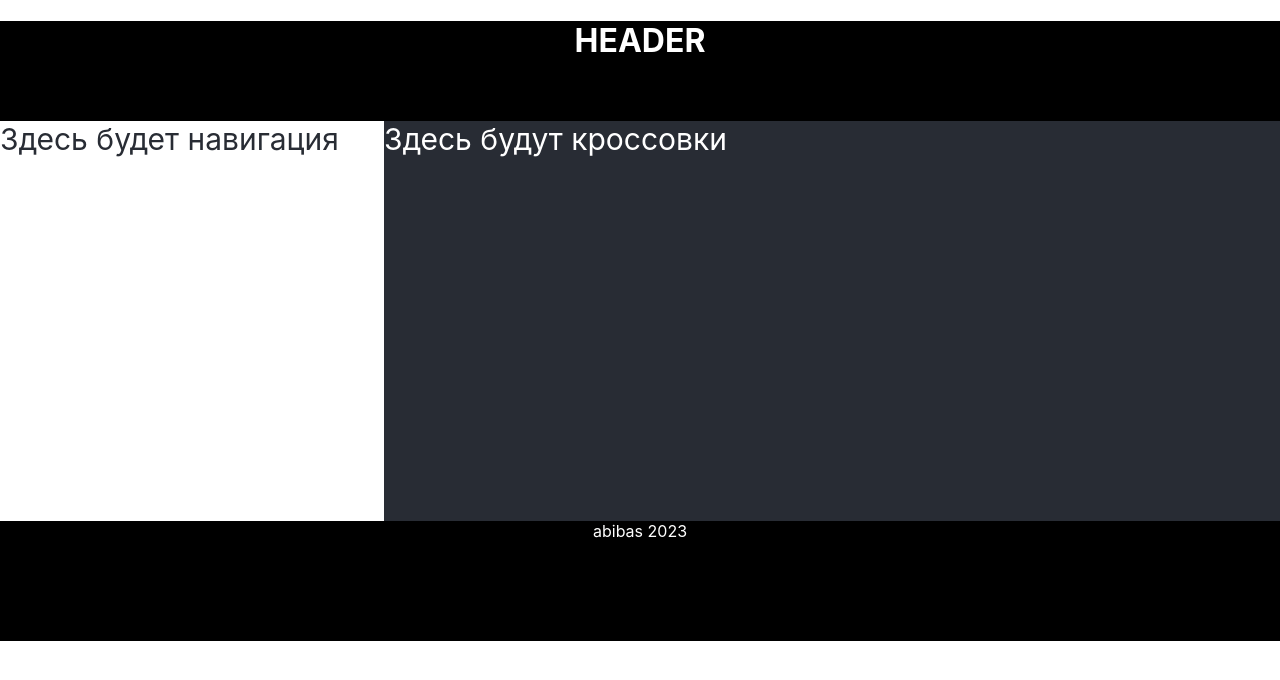
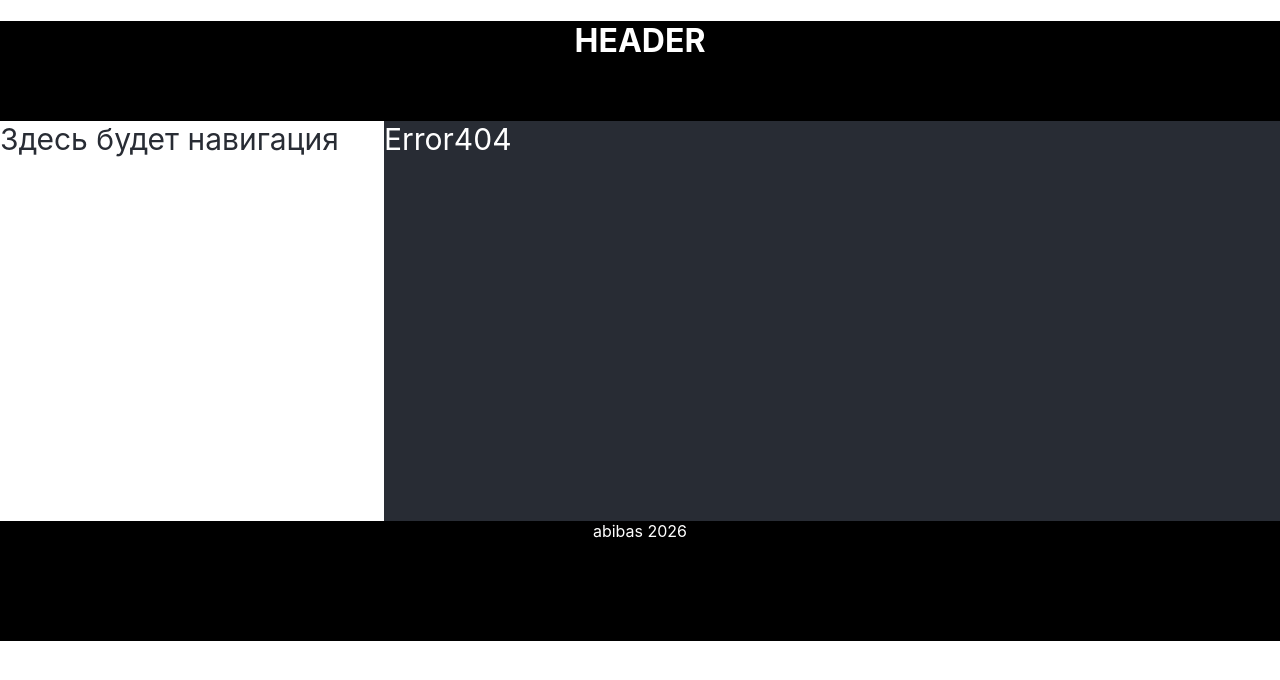
Before and after one commit to VitaMirosh/mictotasks_part1, a React (Vite) app: page / in a window 1280 px wide. Shown: the top 680 px of the page. Built offline with nearby package versions, Linux system fonts and the light colour scheme.

Commit message:
add routes

```diff
--- a/package.json
+++ b/package.json
@@ -16,6 +16,7 @@
   "devDependencies": {
     "@types/react": "19.0.10",
     "@types/react-dom": "19.0.4",
+    "@types/react-router-dom": "^5.3.3",
     "@vitejs/plugin-react": "4.3.4",
     "globals": "16.0.0",
     "typescript": "5.7.2",
--- a/src/App.tsx
+++ b/src/App.tsx
@@ -1,6 +1,12 @@
-import styles from "./components/Site.module.css";
+import styles from './components/Site.module.css';
+import {PageOne} from './components/pages/PageOne.tsx';
+import {PageTwo} from './components/pages/PageTwo.tsx';
+import {PageThree} from './components/pages/PageThree.tsx';
+import {Route, Routes} from 'react-router-dom';
+import {Error404} from './components/pages/Error404.tsx';
 
-export const App = ()=> {
+
+export const App = () => {
   return (
     <div>
       <div className={styles.header}><h1>HEADER</h1></div>
@@ -9,10 +15,17 @@
           Здесь будет навигация
         </div>
         <div className={styles.content}>
-          Здесь будут кроссовки
-        </div>
-      </div>
-      <div className={styles.footer}>abibas 2023</div>
+          <Routes>
+            <Route path="/page1" element={<PageOne/>}/>
+          <Route path="/page2"  element={<PageTwo/>} />
+        <Route path="/page3"  element={<PageThree/>} />
+            <Route path="*" element={<Error404 />}/>
+      </Routes>
+
     </div>
-  );
+</div>
+  <div className={styles.footer}>abibas 2026</div>
+</div>
+)
+  ;
 }
--- a/src/main.tsx
+++ b/src/main.tsx
@@ -3,4 +3,8 @@
 import {App} from './App.tsx'
 import {BrowserRouter} from "react-router-dom";
 
-createRoot(document.getElementById('root')!).render(<App />)
+createRoot(document.getElementById('root')!).render(
+  <BrowserRouter>
+    <App />
+  </BrowserRouter>
+  )
```
Also changed, not shown: 1 other file (tests, documents, lock files or other folders).
